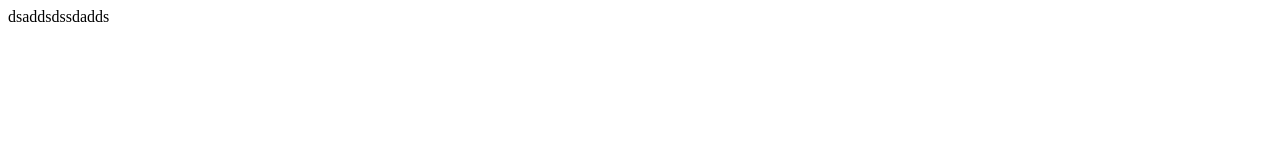
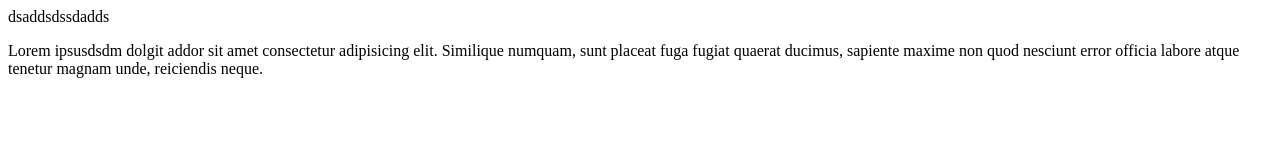
Before and after one commit to danigamergg/newpagej.github.io, a plain HTML site: page index.html in a window 1280 px wide. Drawn offline with Linux system fonts and the light colour scheme.

Commit message:
modificado

```diff
--- a/index.html
+++ b/index.html
@@ -9,6 +9,7 @@
 <body>
 	<div class="contenido">
 		dsaddsdssdadds
+		<p>Lorem ipsusdsdm dolgit addor sit amet consectetur adipisicing elit. Similique numquam, sunt placeat fuga fugiat quaerat ducimus, sapiente maxime non quod nesciunt error officia labore atque tenetur magnam unde, reiciendis neque.</p>
 	</div>
 
 
```
